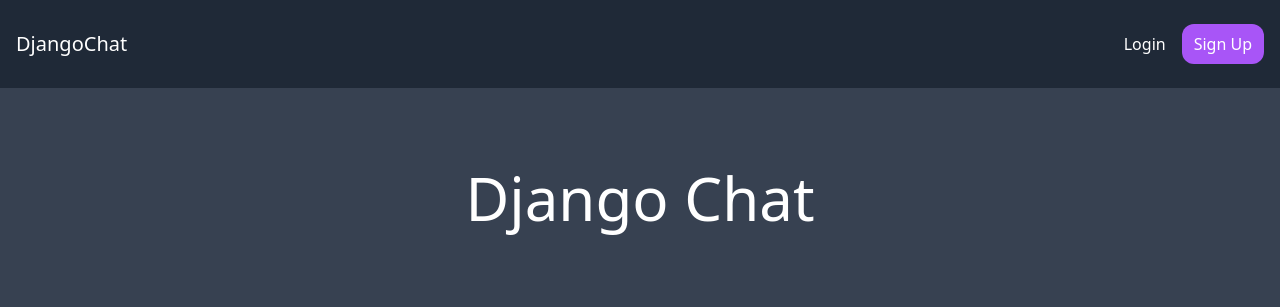
After one commit to captbilard/djangochatapp, a Python web app: template djangochat/core/templates/core/frontpage.html in a window 1280 px wide. The commit adds this page. Shown: the top 307 px of the page. Run offline with Jinja, Linux system fonts and the light colour scheme; the template is opened without the code that fills it, so the values that code supplies are empty; some libraries are stand-ins or nearby versions.

Commit message:
Setup base.html & frontpage.html

```diff
--- a/djangochat/core/templates/core/base.html
+++ b/djangochat/core/templates/core/base.html
@@ -4,10 +4,22 @@
     <meta charset="UTF-8">
     <meta http-equiv="X-UA-Compatible" content="IE=edge">
     <meta name="viewport" content="width=device-width, initial-scale=1.0">
-    <title>Django Chat</title>
+    <title>{% block title %}{% endblock %} DjangoChat</title>
     <script src="https://cdn.tailwindcss.com"></script>
 </head>
 <body class="bg-gray-700 h-5">
-    Django
+    <nav class="flex items-center justify-between px-4 py-6 bg-gray-800">
+        <div>
+            <a href="/" class="text-xl text-white">DjangoChat</a>
+        </div>
+
+        <div class="flex items-center space-x-4">
+            <a href="/login/" class="text-white hover:bg-gray-700">Login</a>
+            <a href="/sign-up/" class="text-white px-3 py-2 rounded-xl bg-purple-500 hover:bg-purple-700">Sign Up</a>
+        </div>
+    </nav>
+
+    {% block content %}
+    {% endblock content %}
 </body>
 </html>
--- /dev/null
+++ b/djangochat/core/templates/core/frontpage.html
@@ -0,0 +1,11 @@
+{% extends 'core/base.html' %}
+
+{% block title %} Welcome | {% endblock %}
+
+{% block content %}
+    <div class="p-10 lg:p-20">
+        <h1 class="text-white text-3xl lg:text-6xl text-center">
+            Django Chat
+        </h1>
+    </div>
+{% endblock content %}
--- a/djangochat/core/views.py
+++ b/djangochat/core/views.py
@@ -2,4 +2,4 @@ from django.shortcuts import render
 
 # Create your views here.
 def homepage(request):
-    return render(request, "core/base.html")
+    return render(request, "core/frontpage.html")
```
